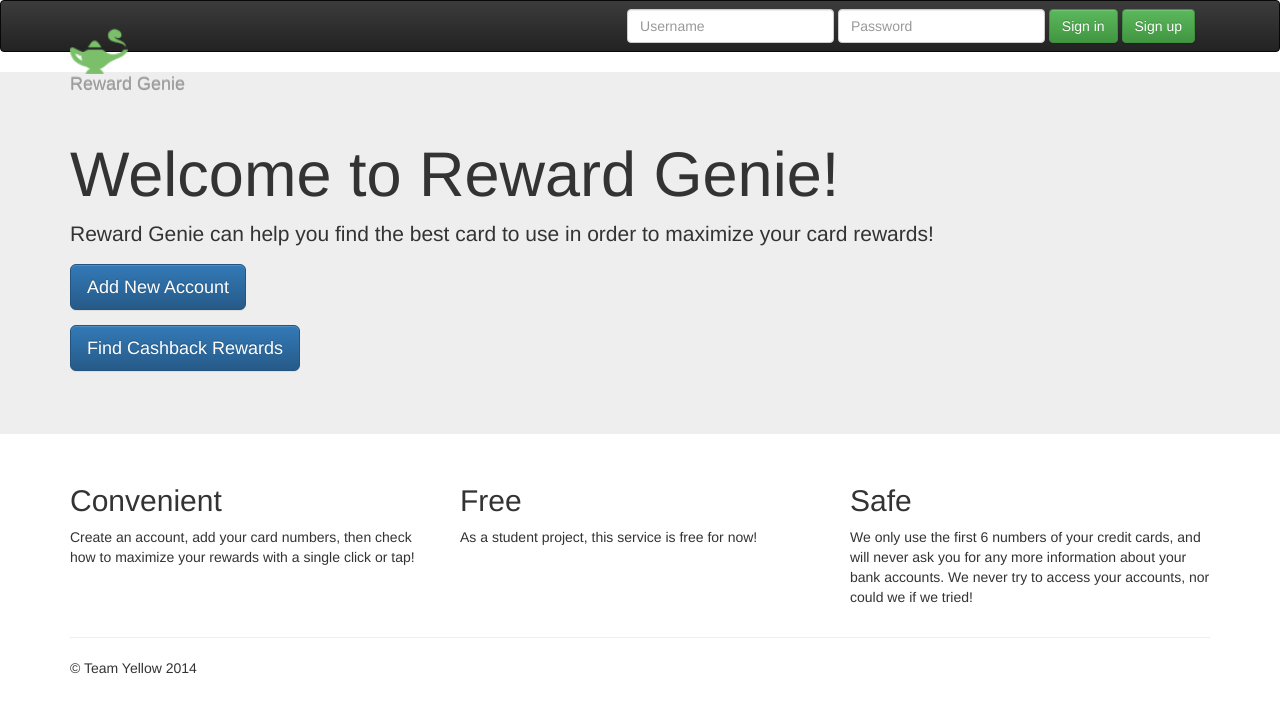
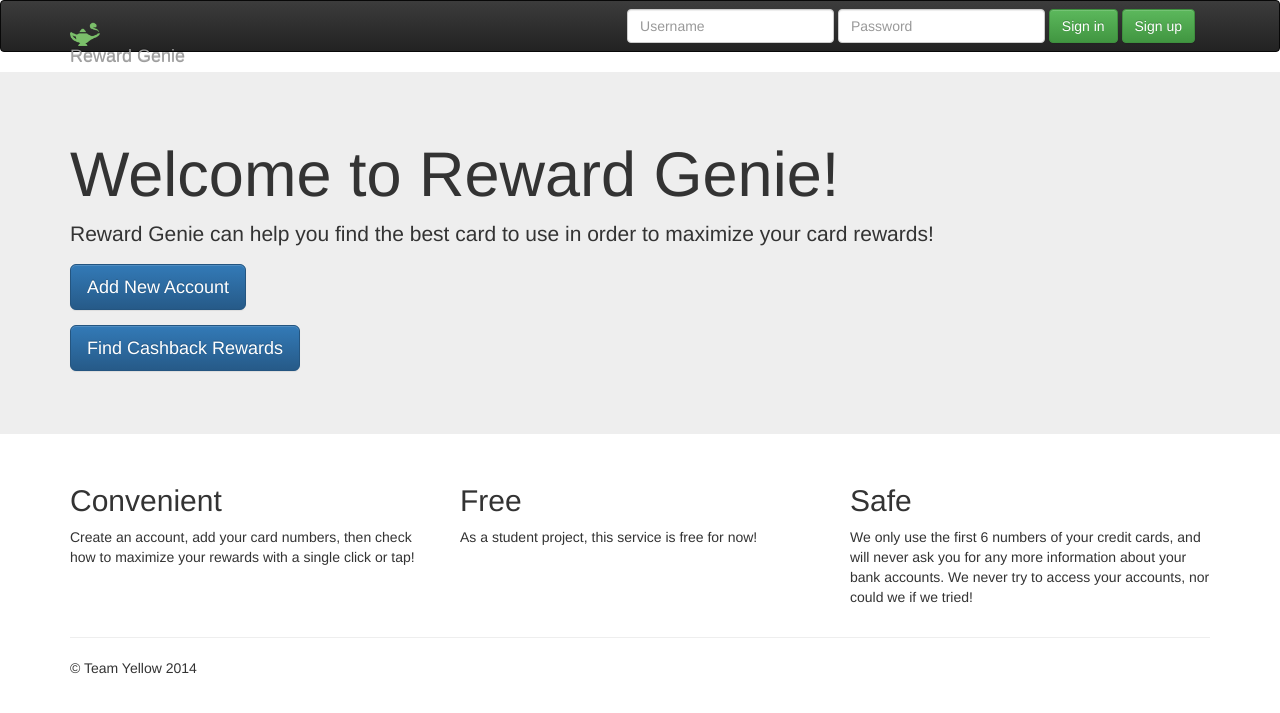
Before and after one commit to menlocaleb/rewardGenie, a Jekyll site: the page built from index.html, in a window 1280 px wide. Shown: the top 713 px of the page. Built offline with Jekyll 4.4.1, drawn with Linux system fonts in a browser that asks for light colours; nearby versions of some CDN libraries; Markdown is read by kramdown in place of the engine named in the settings.

Commit message:
corrected logo size

```diff
--- a/_includes/header.html
+++ b/_includes/header.html
@@ -26,7 +26,7 @@
             <span class="icon-bar"></span>
             <span class="icon-bar"></span>
           </button>
-          <a class="navbar-brand" href="#"><img src="img/lamp-genie-sm.png" alt="Logo" width="50%">Reward Genie</a>
+          <a class="navbar-brand" href="#"><img src="img/lamp-genie-sm.png" alt="Logo" height="30px">Reward Genie</a>
         </div>
         <div class="navbar-collapse collapse">
           <form class="navbar-form navbar-right" role="form" id = "signInForm">
```
